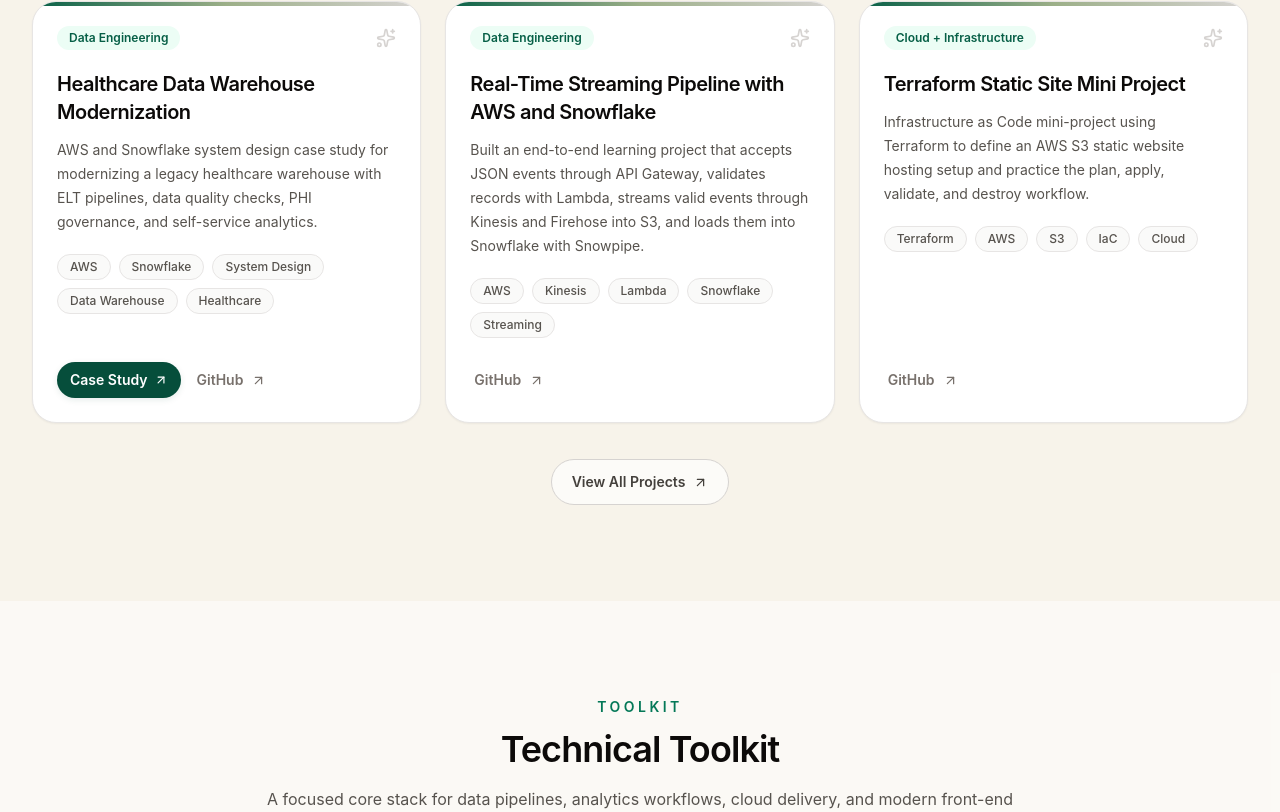
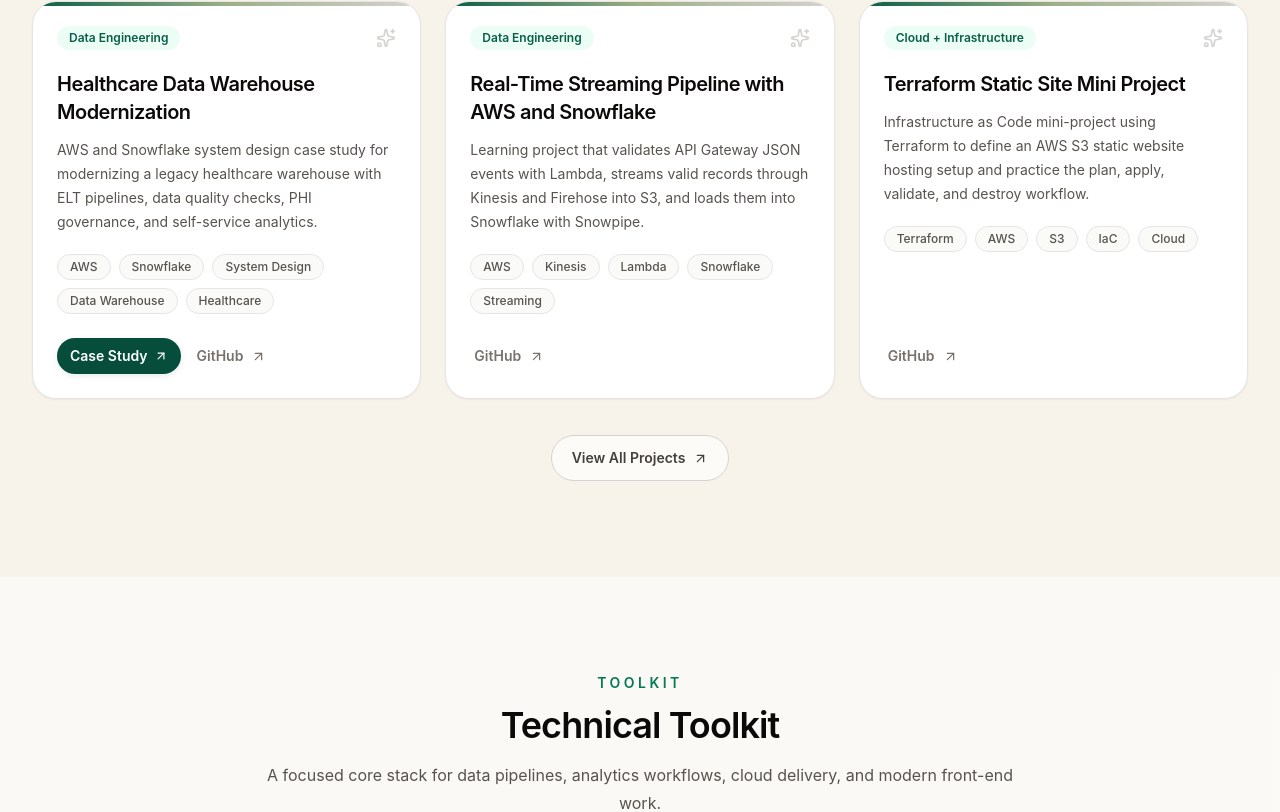
Before and after one commit to jenniferarias414/portfolio-v2, a React (Vite) app: page / in a window 1280 px wide. Shown: the part 1868-2680 px from the top of the page. Built offline with nearby package versions, Linux system fonts and the light colour scheme.

Commit message:
Refine streaming pipeline card copy

```diff
--- a/src/data/projects.js
+++ b/src/data/projects.js
@@ -54,7 +54,7 @@
     categories: ["Data Engineering", "Cloud + Infrastructure", "Analytics Engineering"],
     featured: true,
     summary:
-      "Built an end-to-end learning project that accepts JSON events through API Gateway, validates records with Lambda, streams valid events through Kinesis and Firehose into S3, and loads them into Snowflake with Snowpipe.",
+      "Learning project that validates API Gateway JSON events with Lambda, streams valid records through Kinesis and Firehose into S3, and loads them into Snowflake with Snowpipe.",
     tags: ["AWS", "Kinesis", "Lambda", "Snowflake", "Streaming"],
     github: "https://github.com/jenniferarias414/real-time-streaming-pipeline-aws-snowflake",
   },
```
